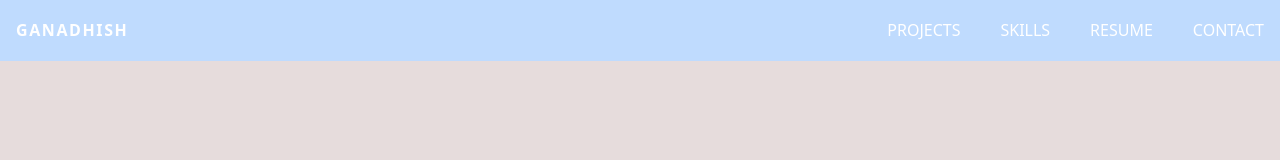
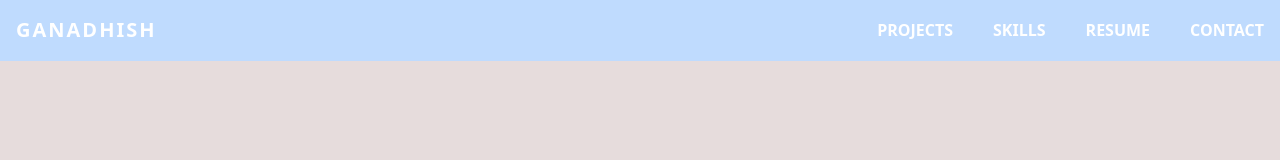
Before and after one commit to Ganadhish7/portfolio-v1, a React (Create React App) app: page / in a window 1280 px wide. Shown: the top 160 px of the page. Built offline with nearby package versions, Linux system fonts and the light colour scheme.

Commit message:
Update Resume

```diff
--- a/src/components/Header.jsx
+++ b/src/components/Header.jsx
@@ -10,10 +10,10 @@ function Header() {
   return (
     <header className={`  relative bg-blue-200 p-4`}>
       <nav className=" container mx-auto flex items-center justify-between">
-        <h2 className=" font-bold uppercase tracking-widest text-white">
+        <h2 className=" text-xl font-bold uppercase tracking-widest text-white">
           Ganadhish
         </h2>
-        <ul className=" hidden space-x-10 text-center uppercase text-white sm:flex">
+        <ul className=" hidden space-x-10 text-center font-bold uppercase text-white sm:flex">
           <li className=" cursor-pointer transition duration-300 hover:text-slate-600">
             <Link to="section-1" smooth={true}>
               Projects
--- a/src/pages/Resume.jsx
+++ b/src/pages/Resume.jsx
@@ -3,7 +3,7 @@ import { faCircleDown } from "@fortawesome/free-solid-svg-icons";
 
 function Resume() {
   const handleDownloadPdf = () => {
-    const pdfPath = process.env.PUBLIC_URL + "./Ganadhish-Mardikar-Resume.pdf";
+    const pdfPath = process.env.PUBLIC_URL + "./Ganadhish-Mardikar.pdf";
     window.open(pdfPath, "_blank");
   };
 
```
Also changed, not shown: 2 other files (tests, documents, lock files or other folders).
